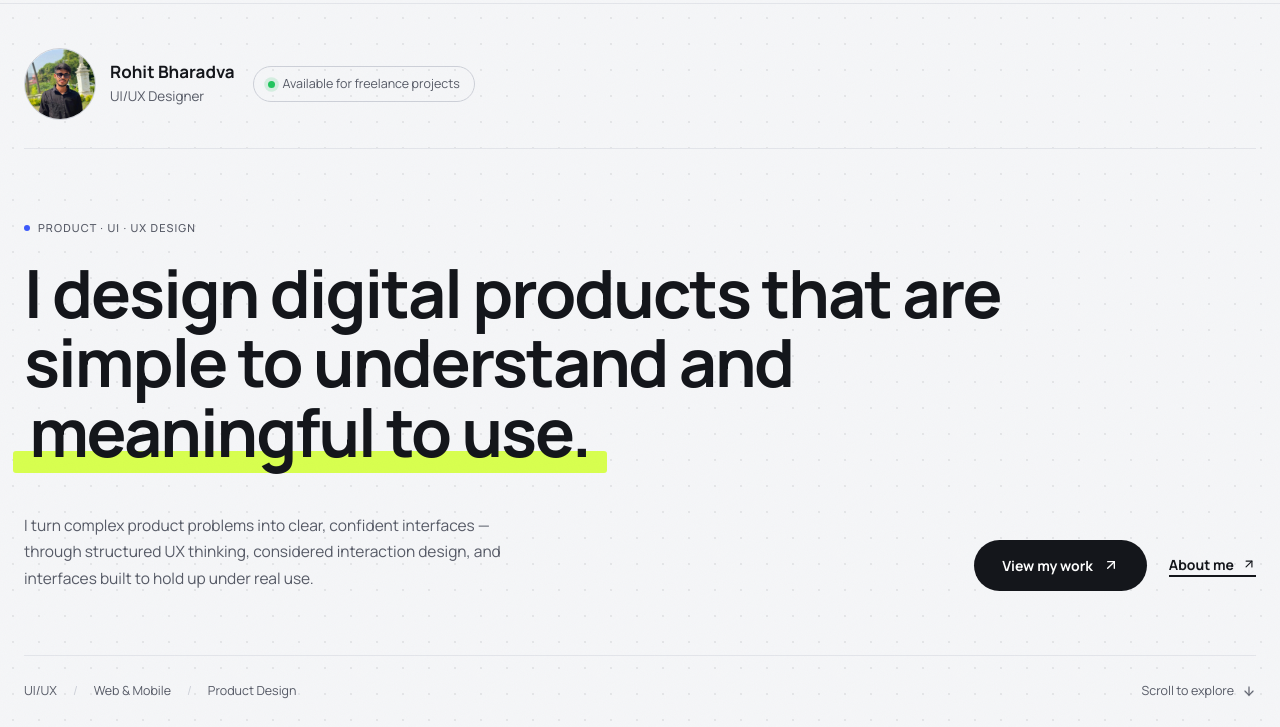
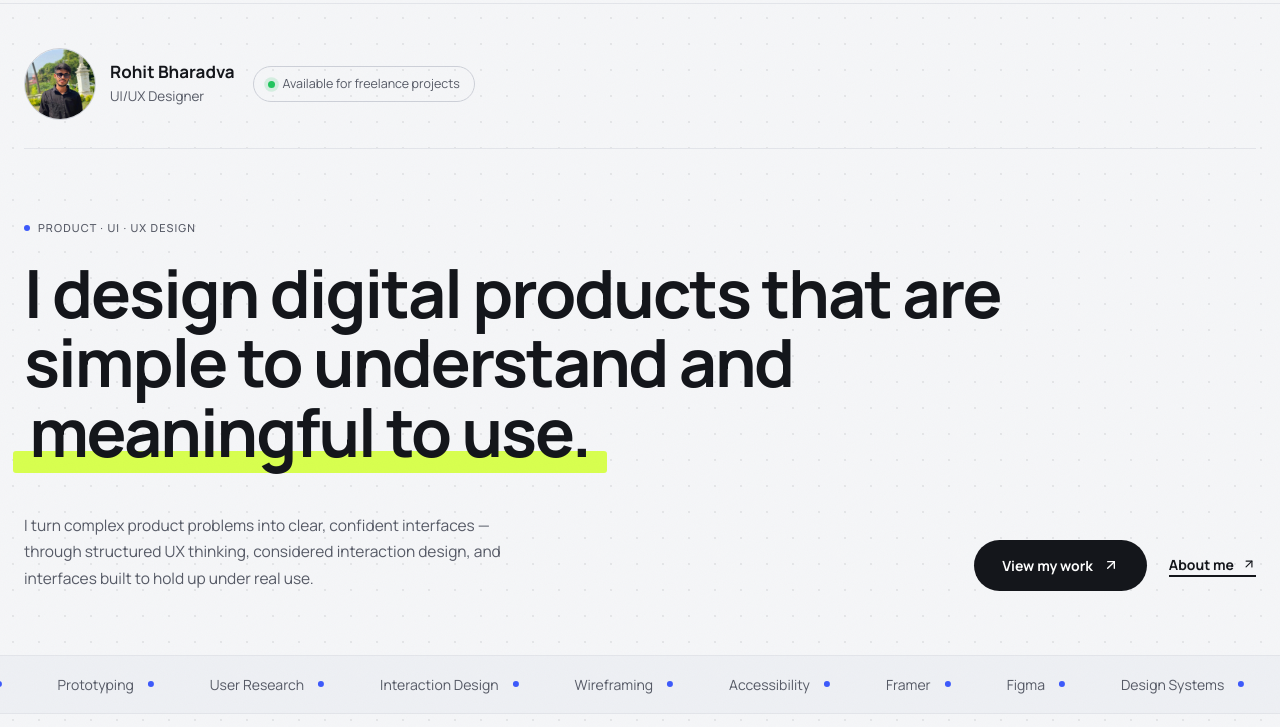
Before and after one commit to Rohit-Bharadva/RohitPortfolio, a plain HTML site: page index.html in a window 1280 px wide. Shown: the part 73-800 px from the top of the page. Drawn offline with Linux system fonts and the light colour scheme.

Commit message:
Remove hero footer metadata and scroll prompt

```diff
--- a/index.html
+++ b/index.html
@@ -87,19 +87,7 @@
             </div>
           </div>
         </div>
-
-        <div class="hero-footer">
-          <span>UI/UX</span>
-          <span class="hero-divider">/</span>
-          <span>Web &amp; Mobile</span>
-          <span class="hero-divider">/</span>
-          <span>Product Design</span>
-          <span class="hero-scroll">
-            Scroll to explore
-            <svg width="14" height="14" viewBox="0 0 24 24" fill="none" stroke="currentColor" stroke-width="2" stroke-linecap="round" stroke-linejoin="round"><line x1="12" y1="5" x2="12" y2="19"/><polyline points="19 12 12 19 5 12"/></svg>
-          </span>
-        </div>
-      </section>
+</section>
 
       <!-- ===================== TOOLS MARQUEE ===================== -->
       <div class="marquee">
```
